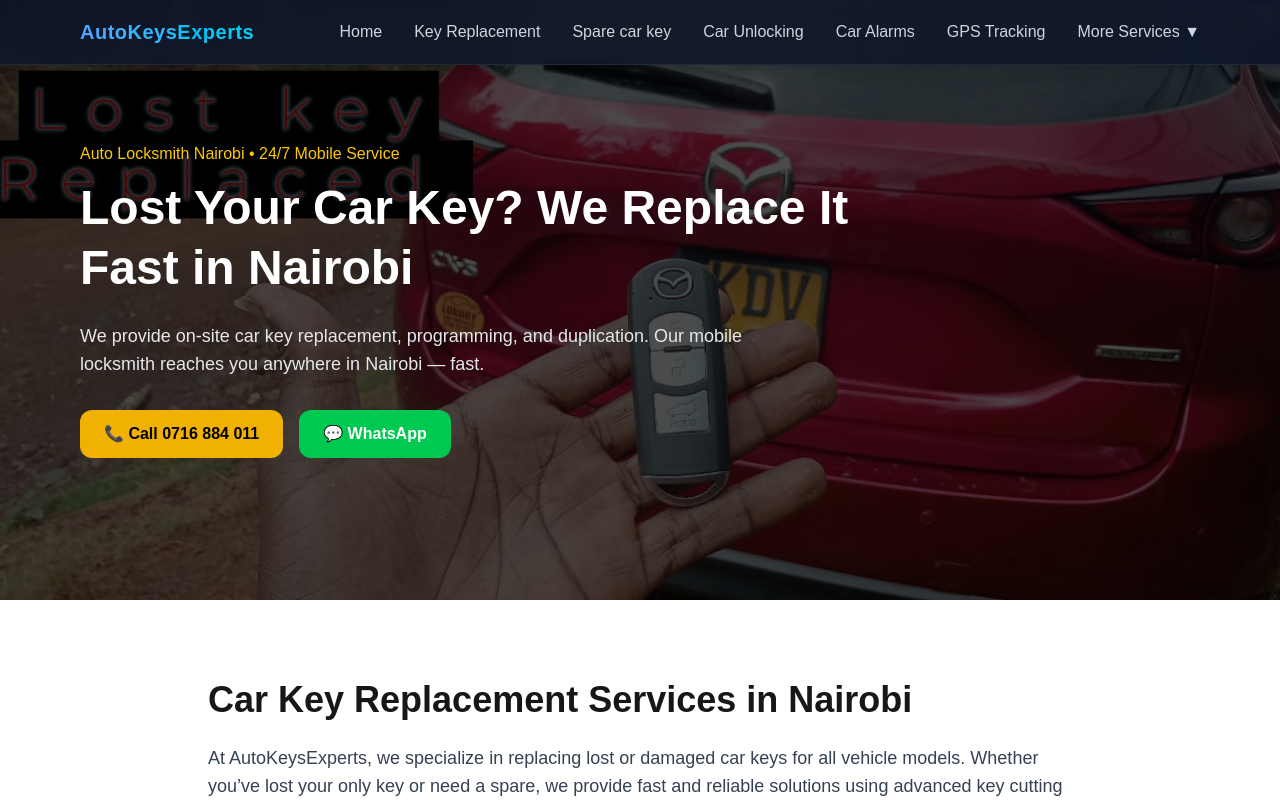
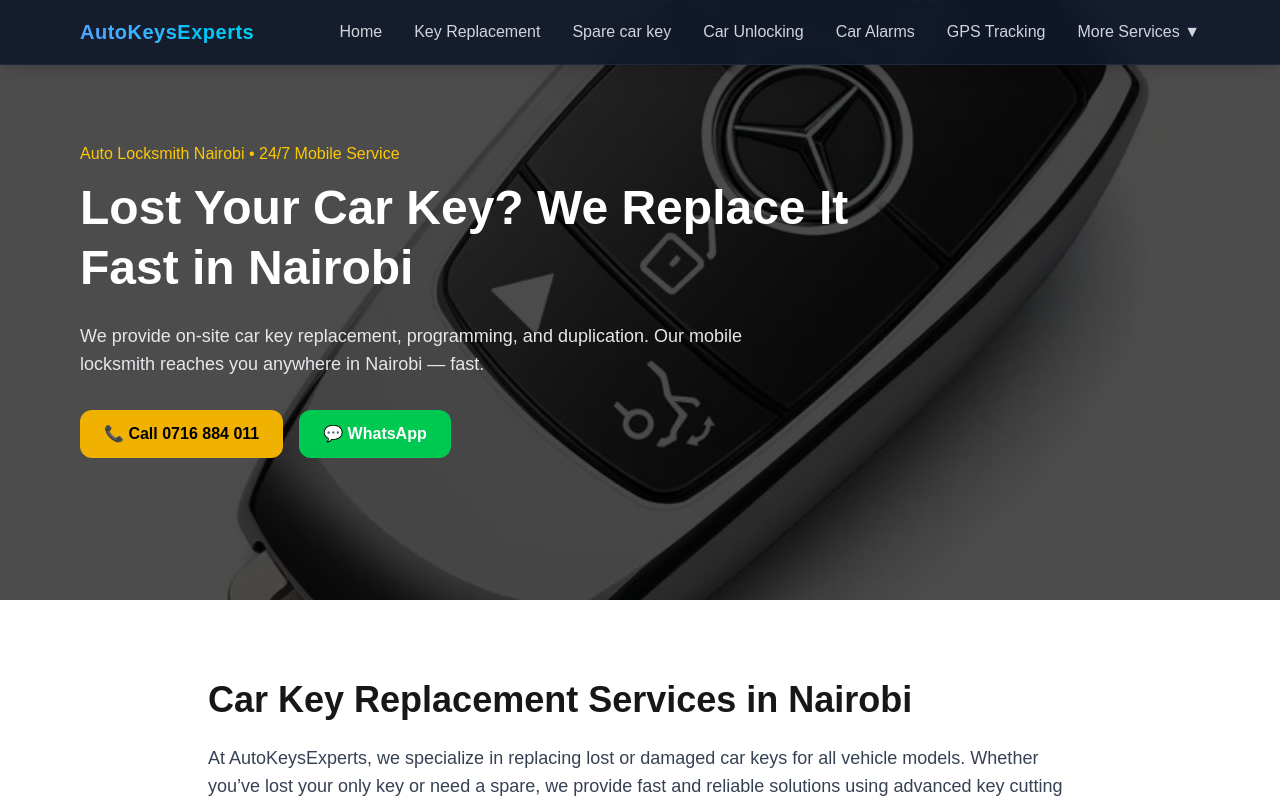
Before and after one commit to Avelimanuel/autokeyexperts, a Next.js app: page /car-key-replacement-nairobi in a window 1280 px wide. Shown: the top 800 px of the page. Built offline with nearby package versions, Linux system fonts and the light colour scheme.

Commit message:
page edits

```diff
--- a/app/car-key-replacement-nairobi/page.tsx
+++ b/app/car-key-replacement-nairobi/page.tsx
@@ -13,7 +13,7 @@ export default function CarKeyReplacementPage() {
       {/* HERO */}
       <section className="relative h-[75vh] flex items-center">
         <Image
-          src="/images/cx5lostkey.jpeg"
+          src="/images/mercedeskey.jpeg"
           alt="car key replacement Nairobi"
           fill
           priority
```
Also changed, not shown: public/images/mercedeskey.jpeg (added).
